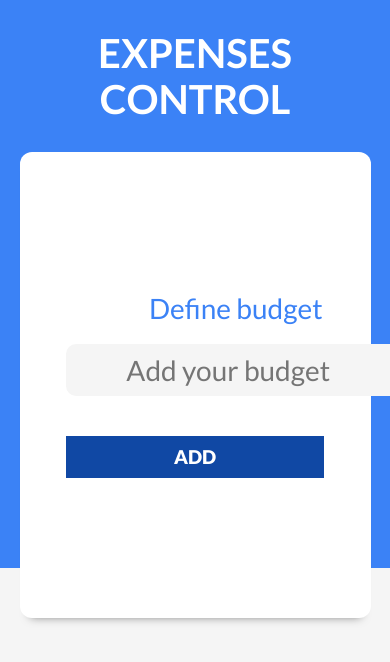
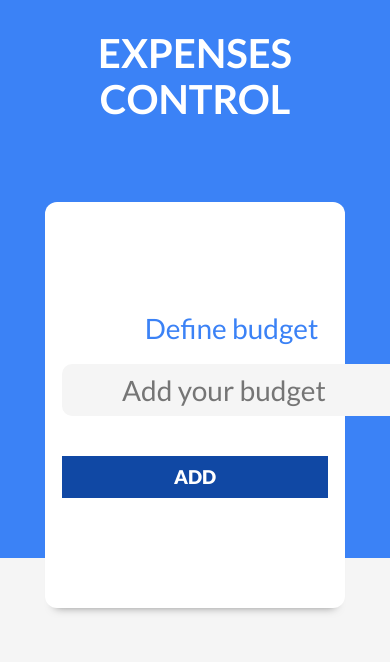
Before and after one commit to ChogLight/expenses-control, a React (Vite) app: page / in a window 390 px wide. Shown: the top 662 px of the page. Built offline with nearby package versions, Linux system fonts and the light colour scheme.

Commit message:
fixed css issues with mobile version

```diff
--- a/src/components/Expense.jsx
+++ b/src/components/Expense.jsx
@@ -56,6 +56,7 @@
                 src = {iconsDictionary[type]}
                 alt = "Expense Icon"
                 draggable = "false"
+                className='expense-image'
                 />
             <div className="descripcion-gasto">
                 <p className="categoria">{type}</p>
--- a/src/index.css
+++ b/src/index.css
@@ -67,6 +67,7 @@
         width: 60rem;
     }
 }
+
 .formulario legend {
     font-size: 3.6rem;
     text-align: center;
@@ -404,3 +405,63 @@
     font-size: 2.4rem;
     text-align: right;
 }
+
+@media (max-width: 768px) {
+    .sombra {
+        box-shadow: 0px 9px 10px -10px rgba(0, 0, 0, 0.51);
+        -webkit-box-shadow: 0px 9px 10px -10px rgba(0, 0, 0, 0.51);
+        -moz-box-shadow: 0px 9px 10px -10px rgba(0, 0, 0, 0.51);
+        background-color: var(--blanco);
+        padding: 1rem;
+        border-radius: 1.2rem;
+    }
+    .gasto {
+        display: flex;
+        justify-content: space-between;
+        align-items: center;
+        gap: 1rem;
+        margin-bottom: 2rem;
+        width: 100%;
+    }
+    .contenido-gasto img {
+        width: 5rem;
+    }
+    .descripcion-gasto .categoria {
+        color: var(--gris);
+        font-size: 1.4rem;
+        font-weight: 900;
+        text-transform: uppercase;
+    }
+    .descripcion-gasto .nombre-gasto {
+        color: var(--gris-oscuro);
+        font-size: 2.0rem;
+        font-weight: 700;
+    }
+    .descripcion-gasto .fecha-gasto {
+        font-size: 1.5rem;
+        font-weight: 900;
+        color: var(--gris-oscuro);
+    }
+    .cantidad-gasto {
+        font-size: 1.8rem;
+        color: var(--negro);
+        font-weight: 900;
+    }
+    .modal .formulario {
+        max-width: 30rem;
+        width: 40rem;
+        transition-property: all;
+        transition-duration: 300ms;
+        transition-timing-function: ease-in;
+        opacity: 0;
+    }
+    .contenedor {
+        width: 90%;
+        max-width: 30rem;
+        margin: 0 auto;
+    }
+
+    button, input {
+        overflow: hidden
+    }
+}
```
